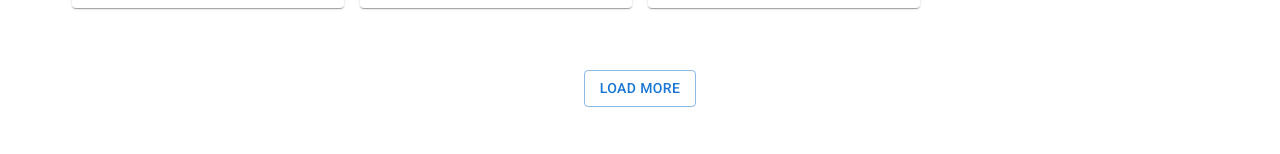
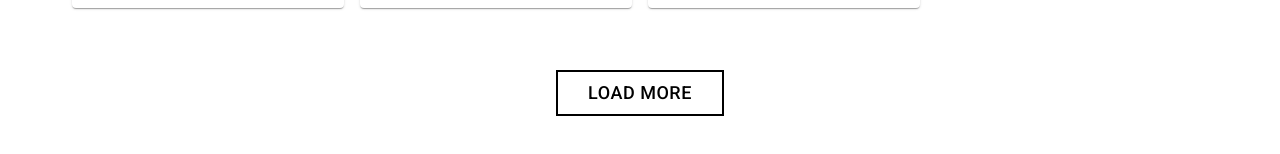
Before and after one commit to Azizkhuja/Exhibition, a React (Create React App) app: page / in a window 1280 px wide. Shown: the part 2522-2676 px from the top of the page. Built offline with nearby package versions, Linux system fonts and the light colour scheme.

Commit message:
APP-04 Modify load more button

```diff
--- a/src/components/Home/SearchMasonry/SearchMasonry.tsx
+++ b/src/components/Home/SearchMasonry/SearchMasonry.tsx
@@ -54,10 +54,26 @@ const SearchMasonry = () => {
         </Masonry>
       </Box>
       <Box sx={{ display: "flex", justifyContent: "center", marginTop: 5 }}>
-        <Button variant="outlined">Load More</Button>
+        <LoadMoreButton variant="outlined">Load More</LoadMoreButton>
       </Box>
     </Container>
   );
 };
 
+const LoadMoreButton = styled(Button)`
+  && {
+    font-size: 18px;
+    color: #000;
+    padding-left: 30px;
+    padding-right: 30px;
+    border: 2px solid #000;
+    border-radius: 0;
+
+    &:hover {
+      background-color: #000;
+      color: #fff;
+    }
+  }
+`;
+
 export default SearchMasonry;
```
